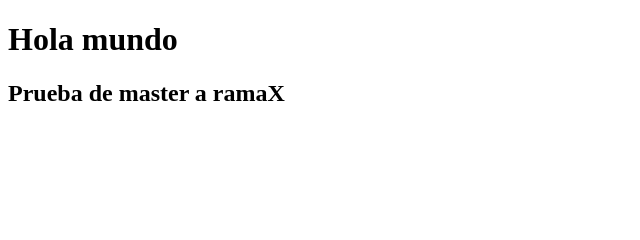
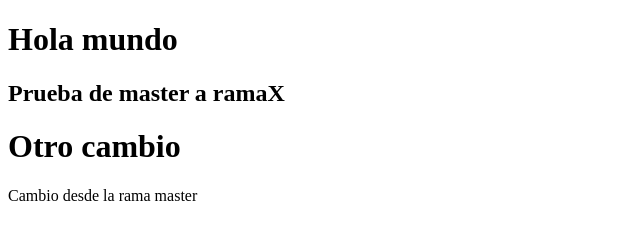
Before and after one commit to dimekaimorts/bedu-git-github, a plain HTML site: page index.html in a window 1280 px wide. Shown: the whole page, without its empty margins (0-640 px from the left). Drawn offline with Linux system fonts and the light colour scheme.

Commit message:
commit from main

```diff
--- a/index.html
+++ b/index.html
@@ -9,5 +9,9 @@
 <body>
     <h1>Hola mundo</h1>
     <h2>Prueba de master a ramaX</h2>
+
+    <h1>Otro cambio</h1>
+    <p>Cambio desde la rama master</p>
+
 </body>
 </html>
```
